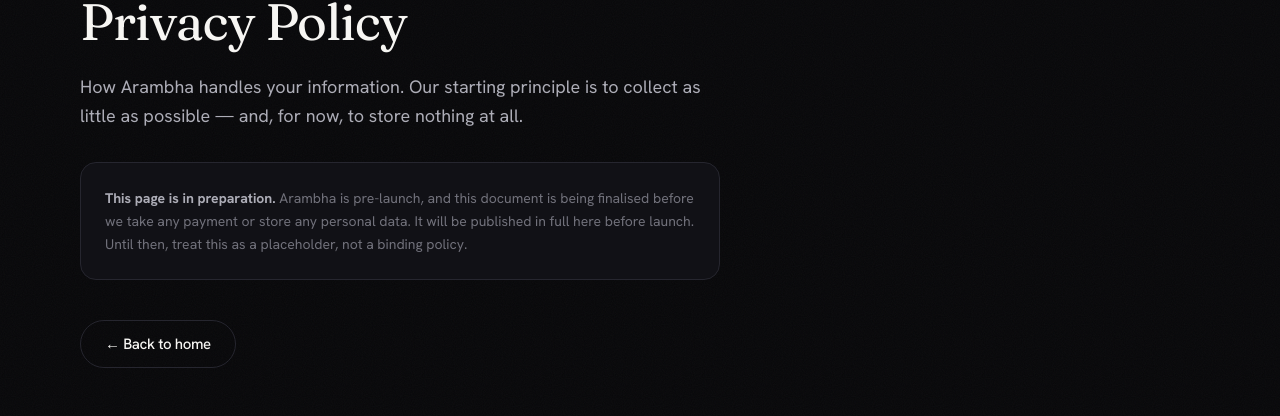
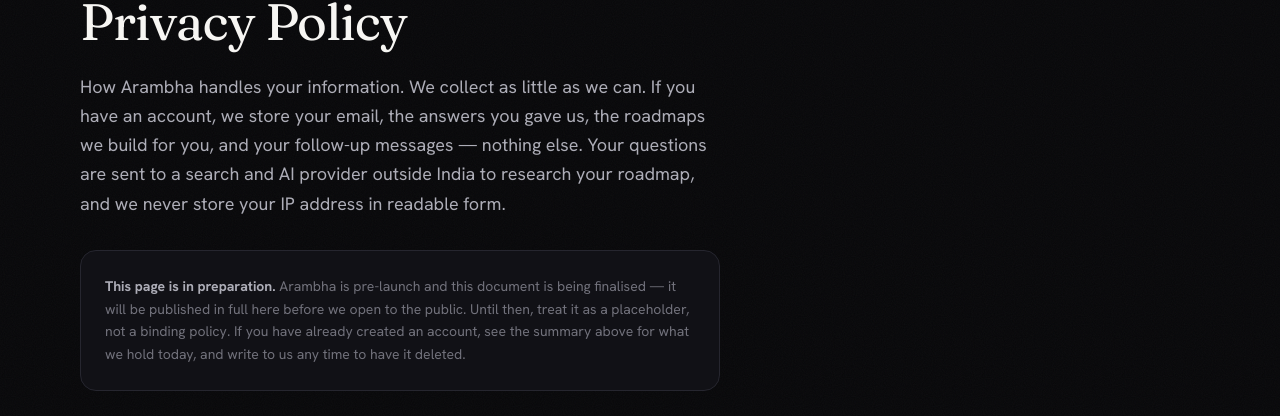
Before and after one commit to VivekChimman/Arambha, a Next.js app: page /privacy in a window 1280 px wide. Shown: the part 227-643 px from the top of the page. Built offline with nearby package versions, Linux system fonts and the light colour scheme; no server answers.

Commit message:
Legal stubs: correct the false 'we store nothing' claim and the stale one-time-report refund line to match what the product actually does

```diff
--- a/app/privacy/page.tsx
+++ b/app/privacy/page.tsx
@@ -7,7 +7,7 @@
   return (
     <LegalStub
       title="Privacy Policy"
-      summary="How Arambha handles your information. Our starting principle is to collect as little as possible — and, for now, to store nothing at all."
+      summary="How Arambha handles your information. We collect as little as we can. If you have an account, we store your email, the answers you gave us, the roadmaps we build for you, and your follow-up messages — nothing else. Your questions are sent to a search and AI provider outside India to research your roadmap, and we never store your IP address in readable form."
     />
   );
 }
--- a/app/refunds/page.tsx
+++ b/app/refunds/page.tsx
@@ -7,7 +7,7 @@
   return (
     <LegalStub
       title="Refund & Cancellation Policy"
-      summary="What happens with the one-time ₹199 report if it isn’t right for you. Fair terms, spelled out before you pay."
+      summary="What happens if the ₹199/month membership isn’t right for you. You can cancel any time and keep access until the period ends. If you haven’t generated a report in the current period, ask us and we’ll refund it in full — once a researched report is built, that month is used. Spelled out before you pay, not after."
     />
   );
 }
--- a/components/site/LegalStub.tsx
+++ b/components/site/LegalStub.tsx
@@ -26,9 +26,10 @@
             <div className="card mt-8 p-6">
               <p className="text-sm leading-relaxed text-fg-mute">
                 <strong className="text-fg-dim">This page is in preparation.</strong> Arambha is
-                pre-launch, and this document is being finalised before we take any payment or store
-                any personal data. It will be published in full here before launch. Until then,
-                treat this as a placeholder, not a binding policy.
+                pre-launch and this document is being finalised — it will be published in full here
+                before we open to the public. Until then, treat it as a placeholder, not a binding
+                policy. If you have already created an account, see the summary above for what we
+                hold today, and write to us any time to have it deleted.
               </p>
             </div>
 
```
